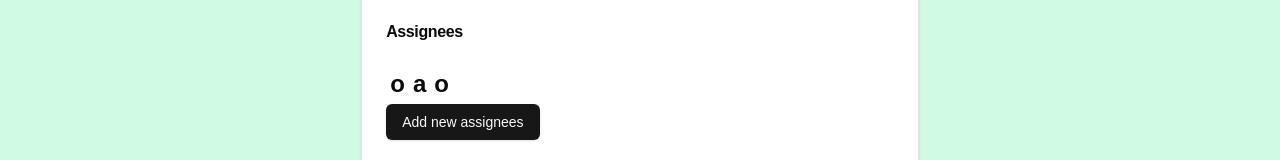
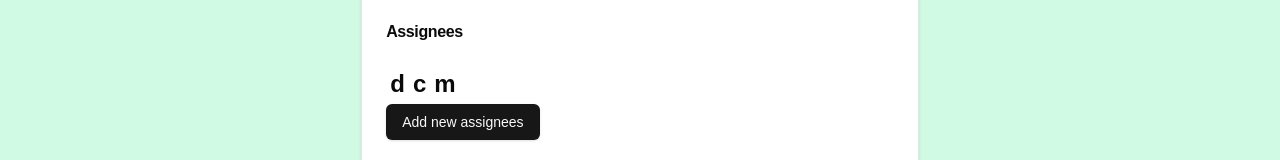
Before and after one commit to reiz0/Manage_Green, a Next.js app: page /task/1 in a window 1280 px wide. Shown: the part 409-569 px from the top of the page. Built offline with nearby package versions, Linux system fonts and the light colour scheme.

Commit message:
change position of array from 1 to 0

```diff
--- a/src/app/(login)/group/_group.component.tsx
+++ b/src/app/(login)/group/_group.component.tsx
@@ -31,7 +31,7 @@ export const Group = ({ index, groupInfo }: Props) => {
                 <Avatar>
                   <AvatarImage src="" />
                   <AvatarFallback className="font-bold text-2xl">
-                    {member[1]}
+                    {member[0]}
                   </AvatarFallback>
                 </Avatar>
               </div>
--- a/src/app/(login)/task/[taskId]/_components/Assignees.tsx
+++ b/src/app/(login)/task/[taskId]/_components/Assignees.tsx
@@ -20,7 +20,7 @@ export const Assignees = ({ group }: Props) => {
               <Avatar>
                 <AvatarImage src="" />
                 <AvatarFallback className="font-bold text-2xl">
-                  {member[1]}
+                  {member[0]}
                 </AvatarFallback>
               </Avatar>
             </div>
```
